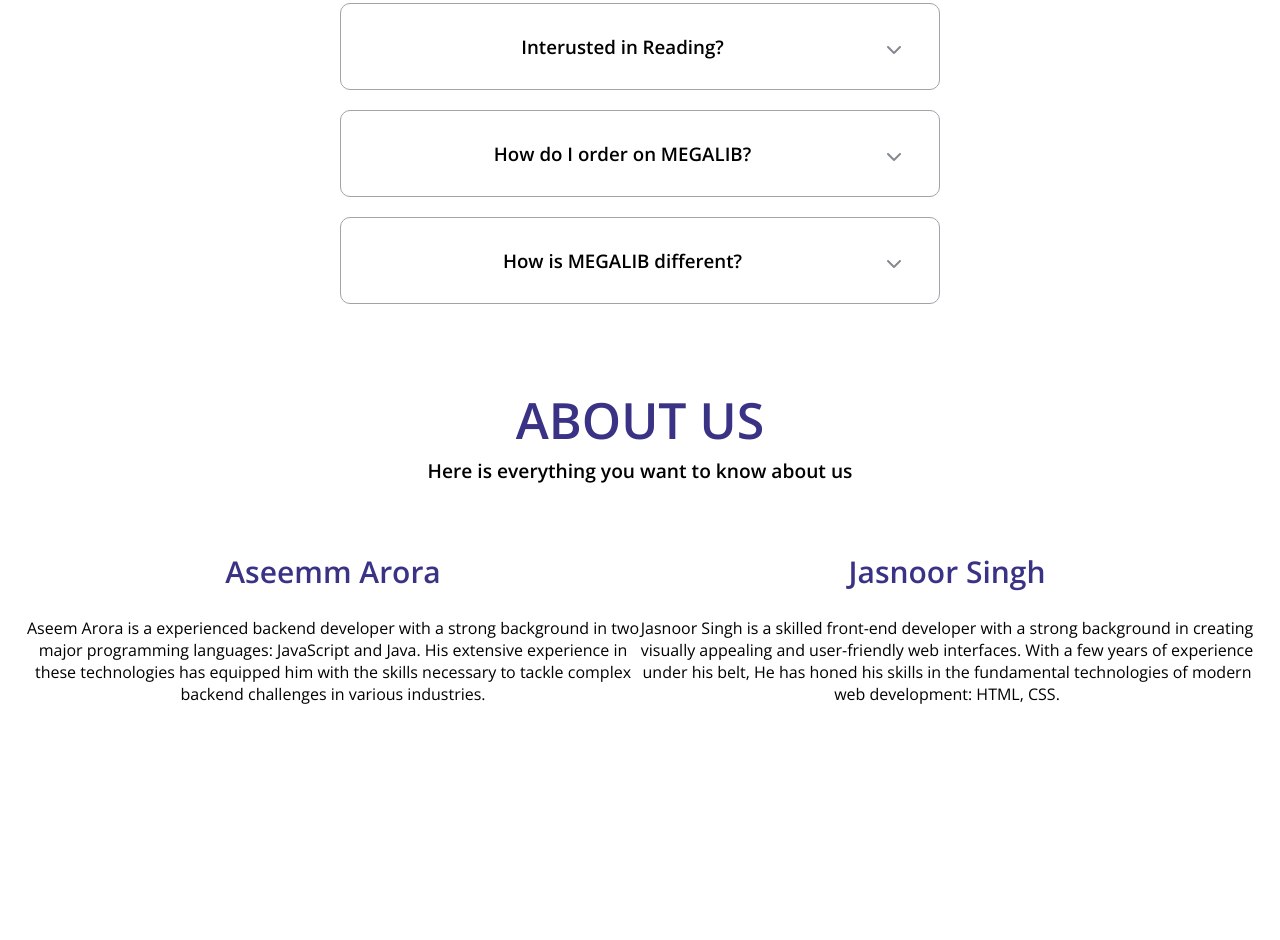
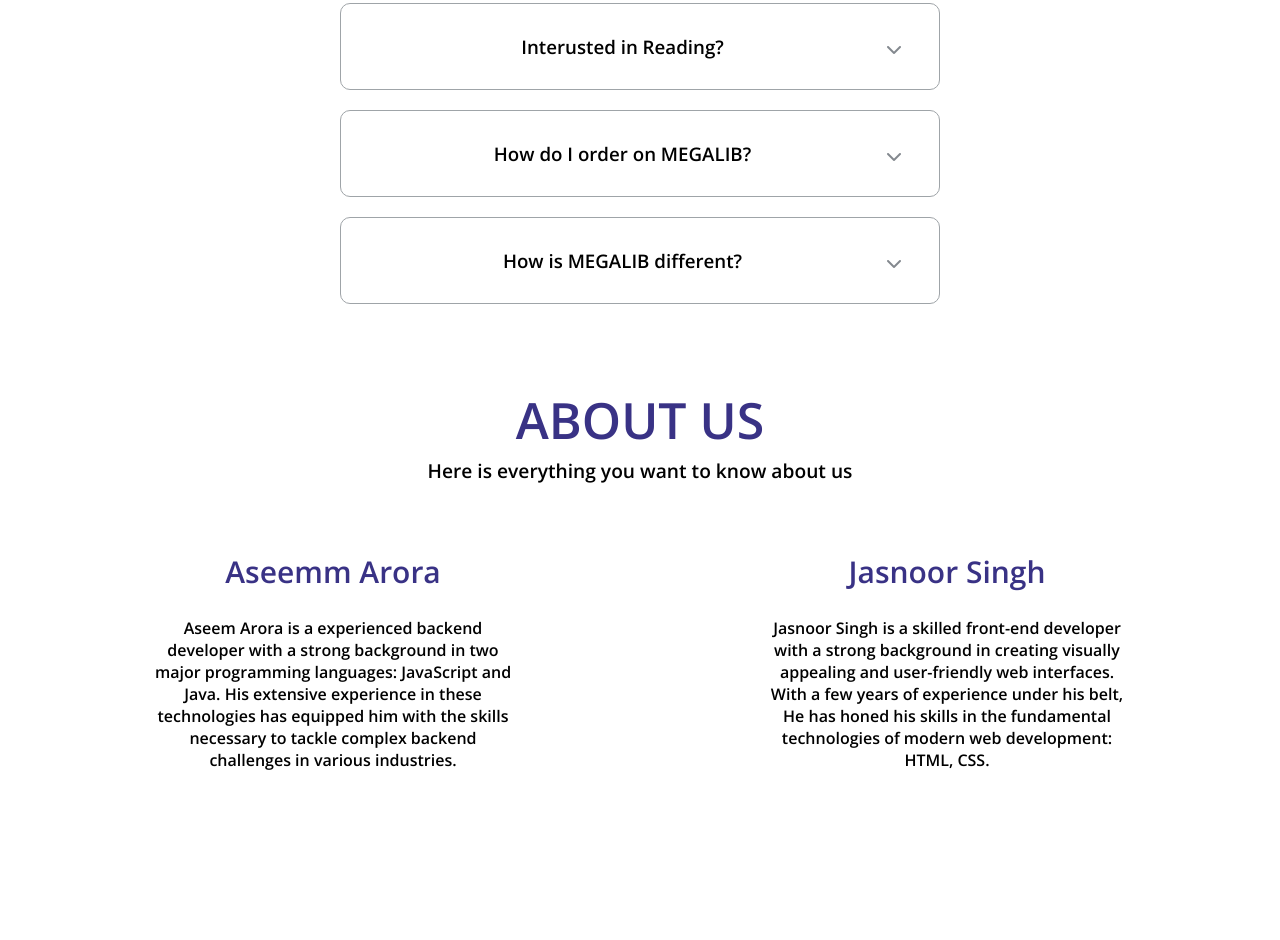
Before and after one commit to GamerAseemm/Aravali-TechFest, a website: page index.html in a window 1280 px wide. Shown: the part 2992-3932 px from the top of the page. Before the commit the page ends 3868 px from the top, so only its background shows below. Drawn offline with nearby package versions, Linux system fonts and the light colour scheme; a web font is replaced by a local one.

Commit message:
fx about us

```diff
--- a/style.css
+++ b/style.css
@@ -652,3 +652,15 @@
   border: 1px solid transparent;
   outline: none;
 }
+
+.aseemm p {
+  margin-left: 20%;
+  max-width: 60%;
+  font-weight: 600;
+}
+
+.jasnoor p {
+  margin-left: 20%;
+  max-width: 60%;
+  font-weight: 600;
+}
```
